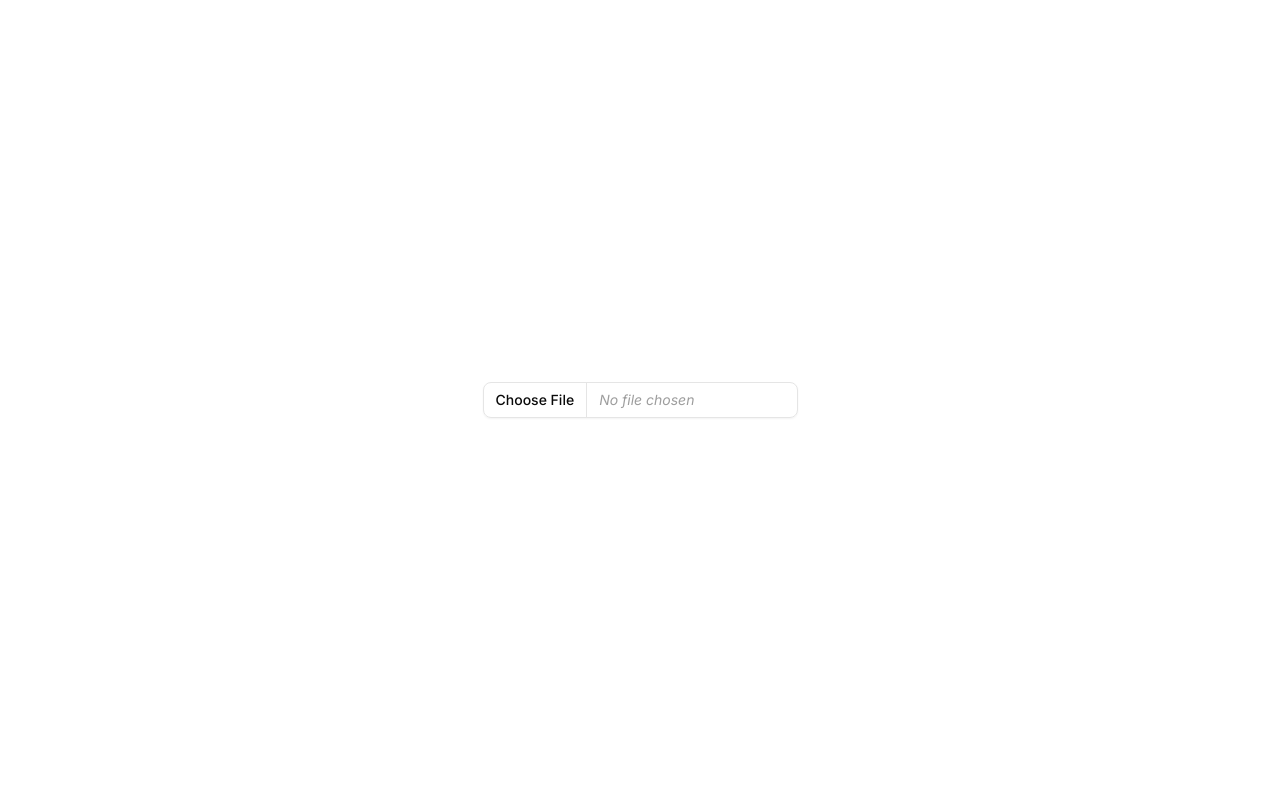
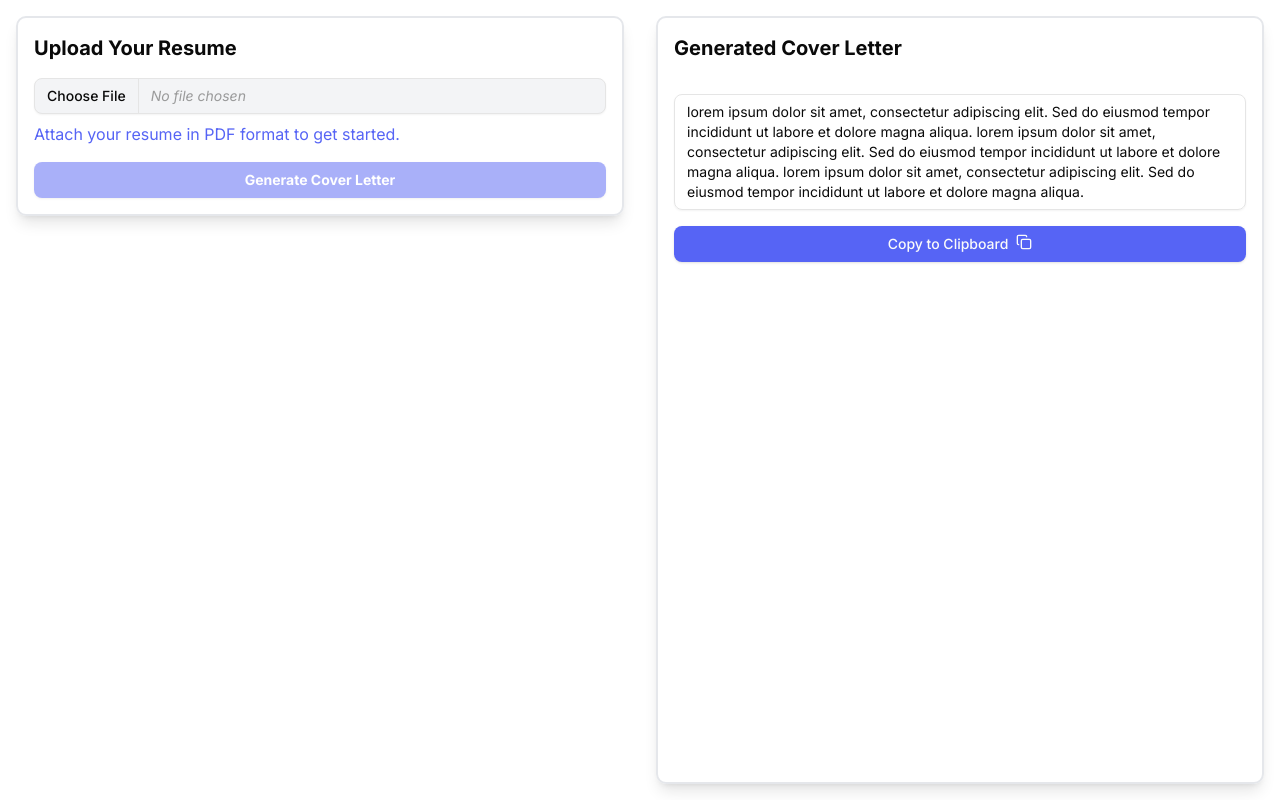
Before and after one commit to paulomarian0/cover-letter-generator, a React (Vite) app: page /generate-cover-letter in a window 1280 px wide. Built offline with nearby package versions, Linux system fonts and the light colour scheme.

Commit message:
feat: create components

```diff
--- a/package.json
+++ b/package.json
@@ -12,6 +12,7 @@
   "dependencies": {
     "@radix-ui/react-label": "^2.1.2",
     "@radix-ui/react-slot": "^1.1.2",
+    "@radix-ui/react-tooltip": "^1.1.8",
     "@tailwindcss/vite": "^4.0.12",
     "class-variance-authority": "^0.7.1",
     "clsx": "^2.1.1",
--- a/src/components/PDFReader.tsx
+++ b/src/components/PDFReader.tsx
@@ -1,6 +1,9 @@
 import type React from "react";
-import { useState, useEffect } from "react";
+import { useState, useEffect, Component } from "react";
 import InputFile from "./ui/inputfile";
+import TextAreaReadOnly from "./ui/text-area-read-only";
+import CopyButton from "./ui/copy-button";
+import { Button } from "./ui/button";
 
 declare global {
 	interface Window {
@@ -63,9 +66,26 @@ const PDFReader = () => {
 	};
 
 	return (
-		<div className="m-auto h-screen flex justify-center items-center">
-			<InputFile handleFileChange={handleFileChange} />
-			<pre>{file}</pre>
+		<div className="flex flex-col md:flex-row h-screen">
+			<div className="flex-1 flex items-start justify-center p-4">
+				<div className="w-full flex flex-col border-2 shadow-lg border-gray-200 rounded-lg p-4">
+					<h2 className="text-xl font-bold mb-4">Upload Your Resume</h2>
+					<InputFile handleFileChange={handleFileChange} />
+					<p className="text-[#5664f5] mt-2">Attach your resume in PDF format to get started.</p>
+
+					<Button variant="default" disabled className="mt-4 bg-[#5664f5] hover:bg-[#4b55e8] text-white font-bold">
+						Generate Cover Letter
+					</Button>
+				</div>
+			</div>
+			<div className="flex-1 flex items-start h-full bg-white p-4">
+				<div className="w-full flex flex-col gap-4 border-2 shadow-lg h-full border-gray-200 rounded-lg p-4">
+					<h2 className="text-xl font-bold mb-4">Generated Cover Letter</h2>
+
+					<TextAreaReadOnly />
+					<CopyButton text={"TEST BROTHER"}>Copy to Clipboard</CopyButton>
+				</div>
+			</div>
 		</div>
 	);
 };
--- a/src/components/ui/button.tsx
+++ b/src/components/ui/button.tsx
@@ -1,29 +1,24 @@
-import * as React from "react"
-import { Slot } from "@radix-ui/react-slot"
-import { cva, type VariantProps } from "class-variance-authority"
+import { Slot } from "@radix-ui/react-slot";
+import { cva, type VariantProps } from "class-variance-authority";
 
-import { cn } from "@/lib/utils"
+import { cn } from "@/lib/utils";
 
 const buttonVariants = cva(
-  "inline-flex items-center justify-center gap-2 whitespace-nowrap rounded-md text-sm font-medium transition-[color,box-shadow] disabled:pointer-events-none disabled:opacity-50 [&_svg]:pointer-events-none [&_svg:not([class*='size-'])]:size-4 shrink-0 [&_svg]:shrink-0 outline-none focus-visible:border-ring focus-visible:ring-ring/50 focus-visible:ring-[3px] aria-invalid:ring-destructive/20 dark:aria-invalid:ring-destructive/40 aria-invalid:border-destructive",
+	"inline-flex items-center justify-center gap-2 whitespace-nowrap rounded-md text-sm font-medium transition-[color,box-shadow] disabled:pointer-events-none disabled:opacity-50 [&_svg]:pointer-events-none [&_svg:not([class*='size-'])]:size-4 [&_svg]:shrink-0 outline-none focus-visible:border-ring focus-visible:ring-ring/50 focus-visible:ring-[3px]",
 	{
 		variants: {
 			variant: {
-        default:
-          "bg-primary text-primary-foreground shadow-xs hover:bg-primary/90",
-        destructive:
-          "bg-destructive text-white shadow-xs hover:bg-destructive/90 focus-visible:ring-destructive/20 dark:focus-visible:ring-destructive/40",
-        outline:
-          "border border-input bg-background shadow-xs hover:bg-accent hover:text-accent-foreground",
-        secondary:
-          "bg-secondary text-secondary-foreground shadow-xs hover:bg-secondary/80",
+				default: "bg-primary text-primary-foreground shadow-sm hover:bg-primary/90",
+				destructive: "bg-destructive text-white shadow-xs hover:bg-destructive/90 focus-visible:ring-destructive/20 dark:focus-visible:ring-destructive/40",
+				outline: "border border-input bg-background shadow-xs hover:bg-accent hover:text-accent-foreground",
+				secondary: "bg-secondary text-secondary-foreground shadow-xs hover:bg-secondary/80",
 				ghost: "hover:bg-accent hover:text-accent-foreground",
 				link: "text-primary underline-offset-4 hover:underline",
 			},
 			size: {
-        default: "h-9 px-4 py-2 has-[>svg]:px-3",
-        sm: "h-8 rounded-md gap-1.5 px-3 has-[>svg]:px-2.5",
-        lg: "h-10 rounded-md px-6 has-[>svg]:px-4",
+				default: "h-9 px-4 py-2",
+				sm: "h-8 rounded-md px-3 text-xs",
+				lg: "h-10 rounded-md px-8",
 				icon: "size-9",
 			},
 		},
@@ -31,8 +26,8 @@ const buttonVariants = cva(
 			variant: "default",
 			size: "default",
 		},
-  }
-)
+	},
+);
 
 function Button({
 	className,
@@ -42,17 +37,11 @@ function Button({
 	...props
 }: React.ComponentProps<"button"> &
 	VariantProps<typeof buttonVariants> & {
-    asChild?: boolean
+		asChild?: boolean;
 	}) {
-  const Comp = asChild ? Slot : "button"
+	const Comp = asChild ? Slot : "button";
 
-  return (
-    <Comp
-      data-slot="button"
-      className={cn(buttonVariants({ variant, size, className }))}
-      {...props}
-    />
-  )
+	return <Comp data-slot="button" className={cn(buttonVariants({ variant, size, className }))} {...props} />;
 }
 
-export { Button, buttonVariants }
+export { Button, buttonVariants };
--- /dev/null
+++ b/src/components/ui/copy-button.tsx
@@ -0,0 +1,52 @@
+"use client";
+
+import { cn } from "@/lib/utils";
+import { Button } from "@/components/ui/button";
+import { Tooltip, TooltipContent, TooltipProvider, TooltipTrigger } from "@/components/ui/tooltip";
+import { CheckIcon, CopyIcon } from "lucide-react";
+import { useState } from "react";
+
+interface CopyButtonProps {
+	children: React.ReactNode;
+	text: string;
+}
+
+export default function CopyButton({ children, text }: CopyButtonProps) {
+	const [copied, setCopied] = useState<boolean>(false);
+
+	const handleCopy = async () => {
+		try {
+			await navigator.clipboard.writeText(text ?? " ");
+			setCopied(true);
+			setTimeout(() => setCopied(false), 1500);
+		} catch (err) {
+			console.error("Failed to copy text: ", err);
+		}
+	};
+
+	return (
+		<TooltipProvider delayDuration={0}>
+			<Tooltip>
+				<TooltipTrigger asChild>
+					<Button
+						variant="default"
+						size="icon"
+						className="disabled:opacity-100 w-full bg-[#5664f5] hover:bg-[#4b55e8]"
+						onClick={handleCopy}
+						aria-label={copied ? "Copied" : "Copy to clipboard"}
+						disabled={copied}
+					>
+						<div className={cn("transition-all", copied ? "scale-100 opacity-100" : "scale-0 opacity-0")}>
+							<CheckIcon className="stroke-emerald-500" size={16} aria-hidden="true" />
+						</div>
+						<div className={cn("absolute transition-all flex gap-2 text-center", copied ? "scale-0 opacity-0" : "scale-100 opacity-100")}>
+							{children}
+							<CopyIcon size={16} aria-hidden="true" />
+						</div>
+					</Button>
+				</TooltipTrigger>
+				<TooltipContent className="px-2 py-1 text-xs">Click to copy</TooltipContent>
+			</Tooltip>
+		</TooltipProvider>
+	);
+}
--- a/src/components/ui/inputfile.tsx
+++ b/src/components/ui/inputfile.tsx
@@ -5,7 +5,7 @@ export default function InputFile({ handleFileChange }: { handleFileChange: (eve
 	const id = useId();
 	return (
 		<div className="*:not-first:mt-2">
-			<Input id={id} className="p-0 pe-3 file:me-3 file:border-0 file:border-e" type="file" onChange={handleFileChange} />
+			<Input id={id} className="p-0 pe-3 file:me-3 file:border-0 file:border-e bg-gray-100" type="file" onChange={handleFileChange} />
 		</div>
 	);
 }
--- /dev/null
+++ b/src/components/ui/text-area-read-only.tsx
@@ -0,0 +1,15 @@
+import { Textarea } from "@/components/ui/textarea";
+
+export default function TextAreaReadOnly() {
+	return (
+		<div className="*:not-first:mt-2">
+			<Textarea
+				placeholder="Leave a comment"
+				defaultValue={
+					"lorem ipsum dolor sit amet, consectetur adipiscing elit. Sed do eiusmod tempor incididunt ut labore et dolore magna aliqua. lorem ipsum dolor sit amet, consectetur adipiscing elit. Sed do eiusmod tempor incididunt ut labore et dolore magna aliqua. lorem ipsum dolor sit amet, consectetur adipiscing elit. Sed do eiusmod tempor incididunt ut labore et dolore magna aliqua."
+				}
+				className="field-sizing-content h-fit max-h-[620px] min-h-[29.5px] resize-none py-1.75 read-only:bg-muted"
+			/>
+		</div>
+	);
+}
--- /dev/null
+++ b/src/components/ui/textarea.tsx
@@ -0,0 +1,19 @@
+import * as React from "react";
+
+import { cn } from "@/lib/utils";
+
+function Textarea({ className, ...props }: React.ComponentProps<"textarea">) {
+  return (
+    <textarea
+      data-slot="textarea"
+      className={cn(
+        "border-input placeholder:text-muted-foreground/70 focus-visible:border-ring focus-visible:ring-ring/50 aria-invalid:ring-destructive/20 dark:aria-invalid:ring-destructive/40 aria-invalid:border-destructive flex min-h-19.5 w-full rounded-md border bg-transparent px-3 py-2 text-sm shadow-xs transition-[color,box-shadow] outline-none focus-visible:ring-[3px] disabled:cursor-not-allowed disabled:opacity-50",
+        className,
+      )}
+      {...props}
+    />
+  );
+}
+Textarea.displayName = "Textarea";
+
+export { Textarea };
--- /dev/null
+++ b/src/components/ui/tooltip.tsx
@@ -0,0 +1,62 @@
+"use client";
+
+import * as TooltipPrimitive from "@radix-ui/react-tooltip";
+import * as React from "react";
+
+import { cn } from "@/lib/utils";
+
+function TooltipProvider({
+  delayDuration = 0,
+  ...props
+}: React.ComponentProps<typeof TooltipPrimitive.Provider>) {
+  return (
+    <TooltipPrimitive.Provider
+      data-slot="tooltip-provider"
+      delayDuration={delayDuration}
+      {...props}
+    />
+  );
+}
+
+function Tooltip({ ...props }: React.ComponentProps<typeof TooltipPrimitive.Root>) {
+  return (
+    <TooltipProvider>
+      <TooltipPrimitive.Root data-slot="tooltip" {...props} />
+    </TooltipProvider>
+  );
+}
+
+function TooltipTrigger({ ...props }: React.ComponentProps<typeof TooltipPrimitive.Trigger>) {
+  return <TooltipPrimitive.Trigger data-slot="tooltip-trigger" {...props} />;
+}
+
+function TooltipContent({
+  className,
+  sideOffset = 4,
+  showArrow = false,
+  children,
+  ...props
+}: React.ComponentProps<typeof TooltipPrimitive.Content> & {
+  showArrow?: boolean;
+}) {
+  return (
+    <TooltipPrimitive.Portal>
+      <TooltipPrimitive.Content
+        data-slot="tooltip-content"
+        sideOffset={sideOffset}
+        className={cn(
+          "bg-popover text-popover-foreground animate-in fade-in-0 zoom-in-95 data-[state=closed]:animate-out data-[state=closed]:fade-out-0 data-[state=closed]:zoom-out-95 data-[side=bottom]:slide-in-from-top-2 data-[side=left]:slide-in-from-right-2 data-[side=right]:slide-in-from-left-2 data-[side=top]:slide-in-from-bottom-2 relative z-50 max-w-70 rounded-md border px-3 py-1.5 text-sm",
+          className,
+        )}
+        {...props}
+      >
+        {children}
+        {showArrow && (
+          <TooltipPrimitive.Arrow className="fill-popover -my-px drop-shadow-[0_1px_0_hsl(var(--border))]" />
+        )}
+      </TooltipPrimitive.Content>
+    </TooltipPrimitive.Portal>
+  );
+}
+
+export { Tooltip, TooltipContent, TooltipProvider, TooltipTrigger };
```
Also changed, not shown: src/components/Footer.tsx (added), src/components/Header.tsx (added), 1 other file (tests, documents, lock files or other folders). Lines whose indentation alone changed are shown as unchanged.
